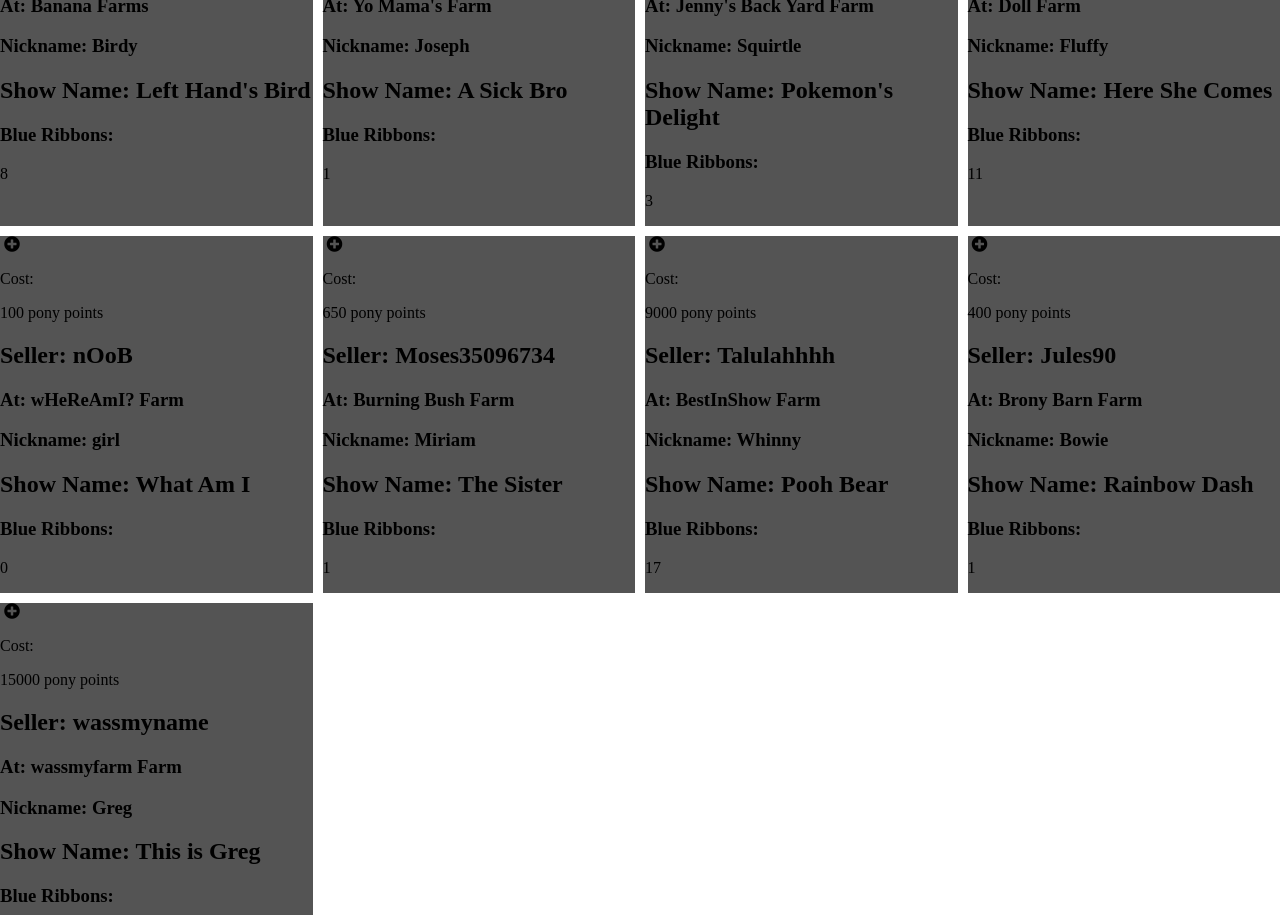
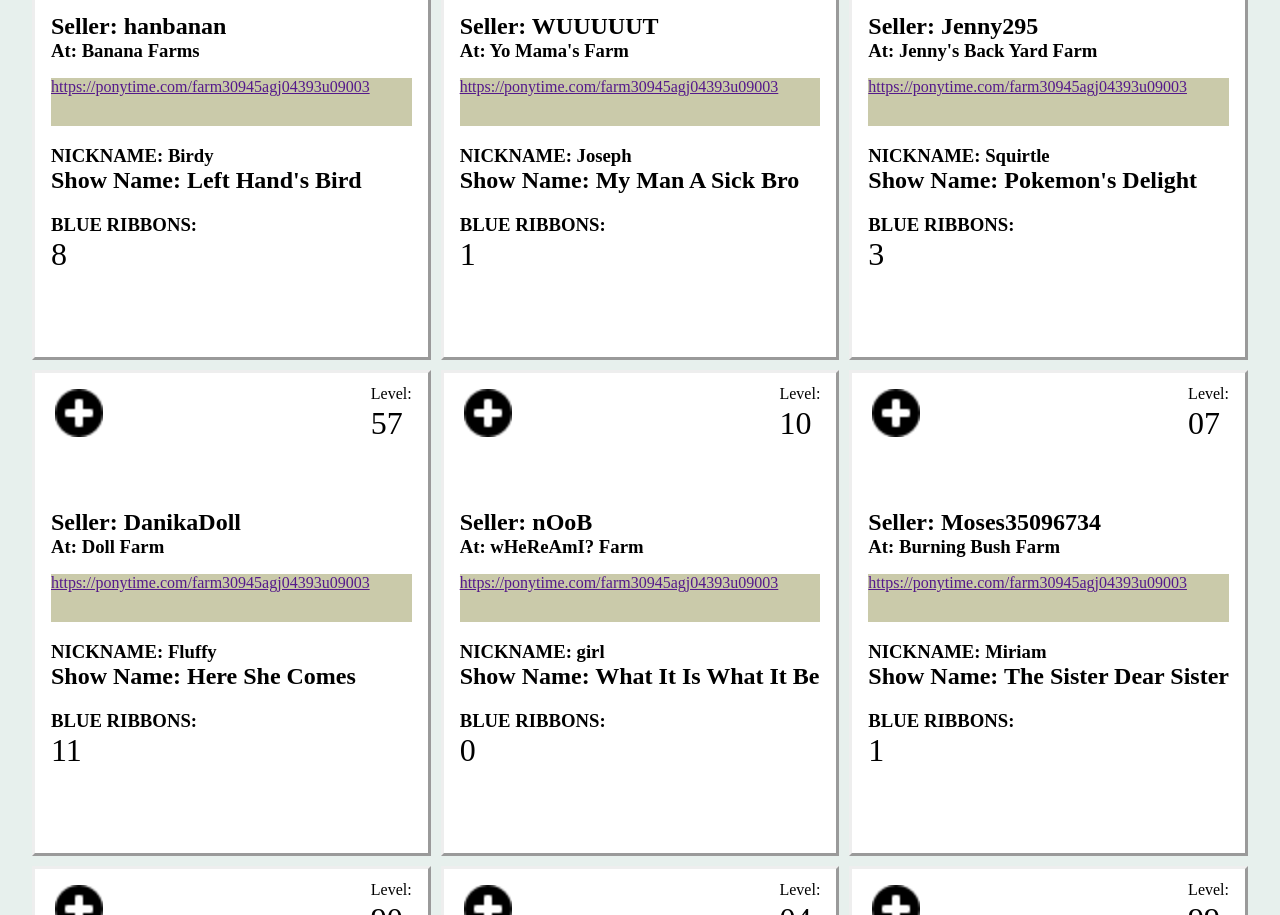
Before and after one commit to ashtonkbailey/akb-comp-challenge-2, a plain HTML site: page index.html in a window 1280 px wide. Shown: the part 458-1373 px from the top of the page. Drawn offline with Linux system fonts and the light colour scheme.

Commit message:
Style articles and add color to page

```diff
--- a/css/styles.css
+++ b/css/styles.css
@@ -1,26 +1,34 @@
 body {
+  display: grid;
   margin: 0;
-  display: grid;
+  background-color: #E7f0ED;
 }
 
 main {
   display: grid;
   grid-template-columns: repeat(auto-fit, minmax(300px, 1fr));
   grid-gap: 10px;
+  margin: 2em;
 }
 
 article {
-  background-color: #545454;
+  height: 30em;
+  border-style: outset;
+  background-color: #FFF;
 }
 
 h1 {
   grid-column: 1 / -1;
 }
 
+.seller-farm {
+  margin: 0;
+}
+
 header {
   display: grid;
   grid-template-columns: repeat(2, 1fr);
-
+  background-color: #668586;
 }
 
 li {
@@ -37,3 +45,51 @@ li {
   height: 10em;
   width:  25em;
 }
+
+.buy-icon {
+  height: 3em;
+  margin-top: 1em;
+  margin-left: 1em;
+}
+
+.level {
+  margin: 10px 0 2px;
+}
+
+.level-container {
+  position: absolute;
+  top: 2px;
+  right: 1em;
+}
+
+.article-top {
+  height: 120px;
+  position: relative;
+}
+
+.article-bottom {
+  margin: 1em;
+}
+
+.farm-link {
+  background-color: #CACAAA;
+  height: 3em;
+  word-break: break-all;
+}
+
+.numbers {
+  font-size: 2em;
+  margin: 0;
+}
+
+.nickname {
+  margin-bottom: 0;
+}
+
+.show-name {
+  margin-top: 0;
+}
+
+.ribbons {
+  margin-bottom: 0;
+}
--- a/index.html
+++ b/index.html
@@ -10,173 +10,209 @@
   <header>
     <p class="login">
       <i class="fas fa-user"></i>
-      <a href="/account-page/">Account
+      <span>Account
         <i class="fas fa-caret-down"></i>
-      </a>
+      </span>
     </p>
     <nav>
       <ul>
         <li><img src="images/barn.png" alt="Your Farm"></i>Your Farm</li>
-        <li>Sales</li>
+        <li>Trades</li>
         <li><i class="fas fa-award"></i>Shows</li>
       </ul>
     </nav>
-    <img src="images/logo.png" alt="Pony time logo" class="logo">
+    <img src="images/better-logo.png" alt="Pony time logo" class="logo">
   </header>
   <main>
-    <h1>Sales</h1>
+    <h1>Trades</h1>
     <article>
-      <!-- all this together -->
+      <div class="article-top">
         <img src="" backgound>
-      <i class="fas fa-plus-circle"></i>
-      <p>Cost:</p>
-      <p>3500 pony points</p>
-      <!-- // -->
-      <h2>Seller: hanbanan</h2>
-      <h3>At: Banana Farms</h3>
-      <div>
-        <a href=""></a>
+        <img src="images/plus-sign.png" alt="Buy this pony" class="buy-icon">
+        <div class="level-container">
+          <p class="level">Level:</p>
+          <p class="numbers">35</p>
         </div>
-      <h3>Nickname: Birdy</h3>
-      <h2>Show Name: Left Hand's Bird</h2>
-      <h3>Blue Ribbons:</h3>
-      <p>8</p>
+      </div>
+      <div class="article-bottom">
+        <h2 class="seller-farm">Seller: hanbanan</h2>
+        <h3 class="seller-farm">At: Banana Farms</h3>
+        <p class="farm-link">
+          <a href="">https://ponytime.com/farm30945agj04393u09003</a>
+        </p>
+        <h3 class="nickname">NICKNAME: Birdy</h3>
+        <h2 class="show-name">Show Name: Left Hand's Bird</h2>
+        <h3 class="ribbons">BLUE RIBBONS:</h3>
+        <p class="numbers">8</p>
+      </div>
     </article>
     <article>
-      <!-- all this together -->
+      <div class="article-top">
         <img src="" backgound>
-      <i class="fas fa-plus-circle"></i>
-      <p>Cost:</p>
-      <p>600 pony points</p>
-      <!-- // -->
-      <h2>Seller: WUUUUUT</h2>
-      <h3>At: Yo Mama's Farm</h3>
-      <div>
-        <a href=""></a>
+        <img src="images/plus-sign.png" alt="Buy this pony" class="buy-icon">
+        <div class="level-container">
+          <p class="level">Level:</p>
+          <p class="numbers">06</p>
         </div>
-      <h3>Nickname: Joseph</h3>
-      <h2>Show Name: A Sick Bro</h2>
-      <h3>Blue Ribbons:</h3>
-      <p>1</p>
+      </div>
+      <div class="article-bottom">
+        <h2 class="seller-farm">Seller: WUUUUUT</h2>
+        <h3 class="seller-farm">At: Yo Mama's Farm</h3>
+        <p class="farm-link">
+          <a href="">https://ponytime.com/farm30945agj04393u09003</a>
+        </p>
+        <h3 class="nickname">NICKNAME: Joseph</h3>
+        <h2 class="show-name">Show Name: My Man A Sick Bro</h2>
+        <h3 class="ribbons">BLUE RIBBONS:</h3>
+        <p class="numbers">1</p>
+      </div>
     </article>
     <article>
-      <!-- all this together -->
+      <div class="article-top">
         <img src="" backgound>
-      <i class="fas fa-plus-circle"></i>
-      <p>Cost:</p>
-      <p>1250 pony points</p>
-      <!-- // -->
-      <h2>Seller: Jenny295</h2>
-      <h3>At: Jenny's Back Yard Farm</h3>
-      <div>
-        <a href=""></a>
+        <img src="images/plus-sign.png" alt="Buy this pony" class="buy-icon">
+        <div class="level-container">
+          <p class="level">Level:</p>
+          <p class="numbers">12</p>
         </div>
-      <h3>Nickname: Squirtle</h3>
-      <h2>Show Name: Pokemon's Delight</h2>
-      <h3>Blue Ribbons:</h3>
-      <p>3</p>
+      </div>
+      <div class="article-bottom">
+        <h2 class="seller-farm">Seller: Jenny295</h2>
+        <h3 class="seller-farm">At: Jenny's Back Yard Farm</h3>
+        <p class="farm-link">
+          <a href="">https://ponytime.com/farm30945agj04393u09003</a>
+        </p>
+        <h3 class="nickname">NICKNAME: Squirtle</h3>
+        <h2 class="show-name">Show Name: Pokemon's Delight</h2>
+        <h3 class="ribbons">BLUE RIBBONS:</h3>
+        <p class="numbers">3</p>
+      </div>
     </article>
     <article>
-      <!-- all this together -->
+      <div class="article-top">
         <img src="" backgound>
-      <i class="fas fa-plus-circle"></i>
-      <p>Cost:</p>
-      <p>5750 pony points</p>
-      <!-- // -->
-      <h2>Seller: DanikaDoll</h2>
-      <h3>At: Doll Farm</h3>
-      <div>
-        <a href=""></a>
+        <img src="images/plus-sign.png" alt="Buy this pony" class="buy-icon">
+        <div class="level-container">
+          <p class="level">Level:</p>
+          <p class="numbers">57</p>
         </div>
-      <h3>Nickname: Fluffy</h3>
-      <h2>Show Name: Here She Comes</h2>
-      <h3>Blue Ribbons:</h3>
-      <p>11</p>
+      </div>
+      <div class="article-bottom">
+        <h2 class="seller-farm">Seller: DanikaDoll</h2>
+        <h3 class="seller-farm">At: Doll Farm</h3>
+        <p class="farm-link">
+          <a href="">https://ponytime.com/farm30945agj04393u09003</a>
+        </p>
+        <h3 class="nickname">NICKNAME: Fluffy</h3>
+        <h2 class="show-name">Show Name: Here She Comes</h2>
+        <h3 class="ribbons">BLUE RIBBONS:</h3>
+        <p class="numbers">11</p>
+      </div>
     </article>
     <article>
-      <!-- all this together -->
+      <div class="article-top">
         <img src="" backgound>
-      <i class="fas fa-plus-circle"></i>
-      <p>Cost:</p>
-      <p>100 pony points</p>
-      <!-- // -->
-      <h2>Seller: nOoB</h2>
-      <h3>At: wHeReAmI? Farm</h3>
-      <div>
-        <a href=""></a>
+        <img src="images/plus-sign.png" alt="Buy this pony" class="buy-icon">
+        <div class="level-container">
+          <p class="level">Level:</p>
+          <p class="numbers">10</p>
         </div>
-      <h3>Nickname: girl</h3>
-      <h2>Show Name: What Am I</h2>
-      <h3>Blue Ribbons:</h3>
-      <p>0</p>
+      </div>
+      <div class="article-bottom">
+        <h2 class="seller-farm">Seller: nOoB</h2>
+        <h3 class="seller-farm">At: wHeReAmI? Farm</h3>
+        <p class="farm-link">
+          <a href="">https://ponytime.com/farm30945agj04393u09003</a>
+        </p>
+        <h3 class="nickname">NICKNAME: girl</h3>
+        <h2 class="show-name">Show Name: What It Is What It Be</h2>
+        <h3 class="ribbons">BLUE RIBBONS:</h3>
+        <p class="numbers">0</p>
+      </div>
     </article>
     <article>
-      <!-- all this together -->
+      <div class="article-top">
         <img src="" backgound>
-      <i class="fas fa-plus-circle"></i>
-      <p>Cost:</p>
-      <p>650 pony points</p>
-      <!-- // -->
-      <h2>Seller: Moses35096734</h2>
-      <h3>At: Burning Bush Farm</h3>
-      <div>
-        <a href=""></a>
+        <img src="images/plus-sign.png" alt="Buy this pony" class="buy-icon">
+        <div class="level-container">
+          <p class="level">Level:</p>
+          <p class="numbers">07</p>
         </div>
-      <h3>Nickname: Miriam</h3>
-      <h2>Show Name: The Sister</h2>
-      <h3>Blue Ribbons:</h3>
-      <p>1</p>
+      </div>
+      <div class="article-bottom">
+        <h2 class="seller-farm">Seller: Moses35096734</h2>
+        <h3 class="seller-farm">At: Burning Bush Farm</h3>
+        <p class="farm-link">
+          <a href="">https://ponytime.com/farm30945agj04393u09003</a>
+        </p>
+        <h3 class="nickname">NICKNAME: Miriam</h3>
+        <h2 class="show-name">Show Name: The Sister Dear Sister</h2>
+        <h3 class="ribbons">BLUE RIBBONS:</h3>
+        <p class="numbers">1</p>
+      </div>
     </article>
     <article>
-      <!-- all this together -->
+      <div class="article-top">
         <img src="" backgound>
-      <i class="fas fa-plus-circle"></i>
-      <p>Cost:</p>
-      <p>9000 pony points</p>
-      <!-- // -->
-      <h2>Seller: Talulahhhh</h2>
-      <h3>At: BestInShow Farm</h3>
-      <div>
-        <a href=""></a>
+        <img src="images/plus-sign.png" alt="Buy this pony" class="buy-icon">
+        <div class="level-container">
+          <p class="level">Level:</p>
+          <p class="numbers">90</p>
         </div>
-      <h3>Nickname: Whinny</h3>
-      <h2>Show Name: Pooh Bear</h2>
-      <h3>Blue Ribbons:</h3>
-      <p>17</p>
+      </div>
+      <div class="article-bottom">
+        <h2 class="seller-farm">Seller: Talulahhhh</h2>
+        <h3 class="seller-farm">At: BestInShow Farm</h3>
+        <p class="farm-link">
+          <a href="">https://ponytime.com/farm30945agj04393u09003</a>
+        </p>
+        <h3 class="nickname">NICKNAME: Whimsy</h3>
+        <h2 class="show-name">Show Name: Fairies And Nymphs</h2>
+        <h3 class="ribbons">BLUE RIBBONS:</h3>
+        <p class="numbers">17</p>
+      </div>
     </article>
     <article>
-      <!-- all this together -->
+      <div class="article-top">
         <img src="" backgound>
-      <i class="fas fa-plus-circle"></i>
-      <p>Cost:</p>
-      <p>400 pony points</p>
-      <!-- // -->
-      <h2>Seller: Jules90</h2>
-      <h3>At: Brony Barn Farm</h3>
-      <div>
-        <a href=""></a>
+        <img src="images/plus-sign.png" alt="Buy this pony" class="buy-icon">
+        <div class="level-container">
+          <p class="level">Level:</p>
+          <p class="numbers">04</p>
         </div>
-      <h3>Nickname: Bowie</h3>
-      <h2>Show Name: Rainbow Dash</h2>
-      <h3>Blue Ribbons:</h3>
-      <p>1</p>
+      </div>
+      <div class="article-bottom">
+        <h2 class="seller-farm">Seller: Jules90</h2>
+        <h3 class="seller-farm">At: Brony Barn Farm</h3>
+        <p class="farm-link">
+          <a href="">https://ponytime.com/farm30945agj04393u09003</a>
+        </p>
+        <h3 class="nickname">NICKNAME: Bowie</h3>
+        <h2 class="show-name">Show Name: Rainbow Dash</h2>
+        <h3 class="ribbons">BLUE RIBBONS:</h3>
+        <p class="numbers">1</p>
+      </div>
     </article>
     <article>
-      <!-- all this together -->
+      <div class="article-top">
         <img src="" backgound>
-      <i class="fas fa-plus-circle"></i>
-      <p>Cost:</p>
-      <p>15000 pony points</p>
-      <!-- // -->
-      <h2>Seller: wassmyname</h2>
-      <h3>At: wassmyfarm Farm</h3>
-      <div>
-        <a href=""></a>
+        <img src="images/plus-sign.png" alt="Buy this pony" class="buy-icon">
+        <div class="level-container">
+          <p class="level">Level:</p>
+          <p class="numbers">99</p>
         </div>
-      <h3>Nickname: Greg</h3>
-      <h2>Show Name: This is Greg</h2>
-      <h3>Blue Ribbons:</h3>
-      <p>26</p>
+      </div>
+      <div class="article-bottom">
+        <h2 class="seller-farm">Seller: wassmyname</h2>
+        <h3 class="seller-farm">At: wassmyfarm Farm</h3>
+        <p class="farm-link">
+          <a href="">https://ponytime.com/farm30945agj04393u09003</a>
+        </p>
+        <h3 class="nickname">NICKNAME: Greg</h3>
+        <h2 class="show-name">Show Name: This Could Be Greg</h2>
+        <h3 class="ribbons">BLUE RIBBONS:</h3>
+        <p class="numbers">26</p>
+      </div>
     </article>
   </main>
 </body>
```
Also changed, not shown: images/better-logo.png (added), images/plus-sign.png (added). Lines whose indentation alone changed are shown as unchanged.
